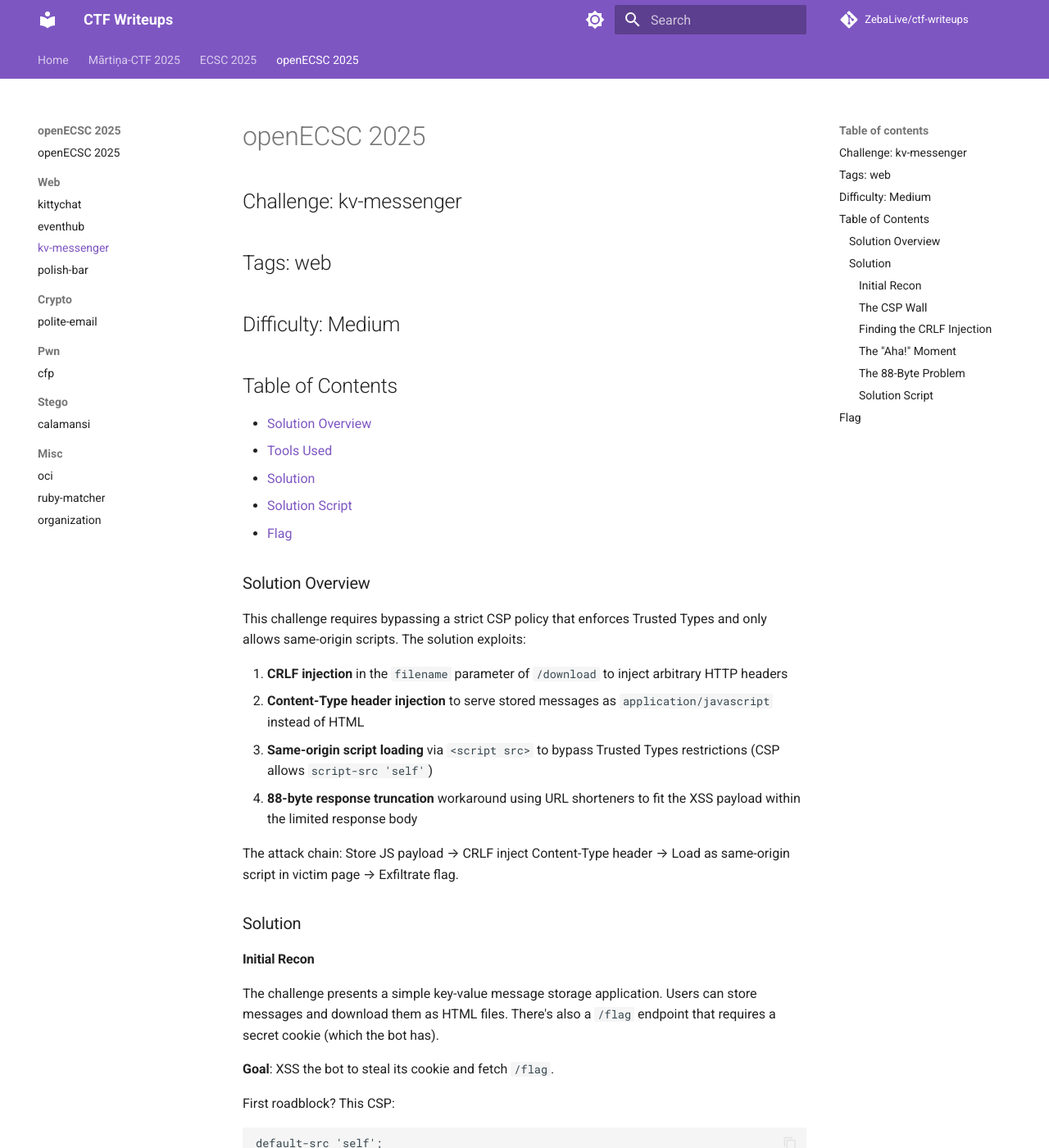
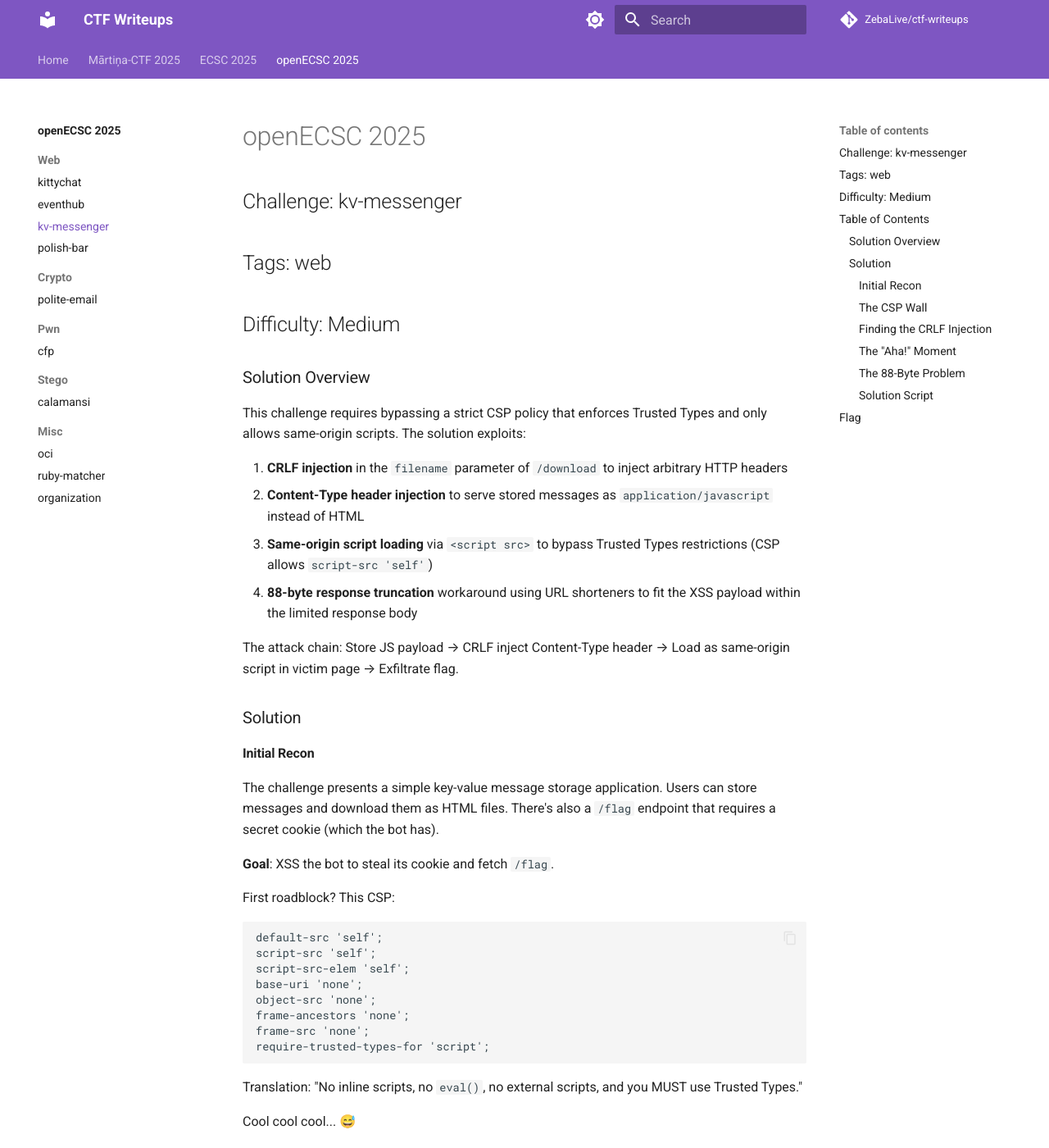
Before and after one commit to ZebaLive/ctf-writeups, an MkDocs documentation site: the page built from docs/2025/openecsc/web/kv-messenger/writeup.md, in a window 1280 px wide and 1400 px high. Shown: the whole window at 82% size. Built offline with MkDocs 1.6.1 and Material for MkDocs 9.7.7, drawn with Linux system fonts in a browser that asks for light colours; comment, search, counter and statistics services are not loaded.

Commit message:
update pages

```diff
--- a/docs/2025/openecsc/web/kv-messenger/writeup.md
+++ b/docs/2025/openecsc/web/kv-messenger/writeup.md
@@ -9,7 +9,6 @@
 ## Table of Contents
 
 - [Solution Overview](#solution-overview)
-- [Tools Used](#tools-used)
 - [Solution](#solution)
 - [Solution Script](#solution-script)
 - [Flag](#flag)
--- a/docs/stylesheets/extra.css
+++ b/docs/stylesheets/extra.css
@@ -1,4 +1,23 @@
-/* Hide "Table of Contents" heading while keeping auto-generated TOC */
-h2#table-of-contents {
-    display: none;
+/* Hide "Table of Contents" heading and the bullet list that follows it */
+article h2:has(#table-of-contents) {
+    display: none !important;
 }
+
+article h2:has(#table-of-contents) ~ ul:first-of-type {
+    display: none !important;
+}
+
+/* Fallback for browsers that don't support :has() */
+article h2#table-of-contents {
+    display: none !important;
+}
+
+article h2#table-of-contents + ul {
+    display: none !important;
+}
+
+/* More aggressive approach - hide the next ul after TOC heading */
+h2:has(#table-of-contents) + ul,
+h2#table-of-contents + ul {
+    display: none !important;
+}
--- a/mkdocs.yml
+++ b/mkdocs.yml
@@ -28,6 +28,7 @@
     - navigation.tabs
     - navigation.sections
     - navigation.expand
+    - navigation.indexes
     - navigation.top
     - search.suggest
     - search.highlight
@@ -53,6 +54,9 @@
   - toc:
       permalink: true
 
+extra_css:
+  - stylesheets/extra.css
+
 nav:
   - Home:
         - Home: index.md
@@ -60,19 +64,19 @@
         - ECSC 2025: 2025/ecsc/README.md
         - openECSC 2025: 2025/openecsc/README.md
   - Mārtiņa-CTF 2025:
-      - Overview: 2025/martina-ctf/README.md
+      - 2025/martina-ctf/README.md
       - Web:
           - Possibly secure 2003 webapp: 2025/martina-ctf/web/possibly-secure-2003-webapp/writeup.md
       - Misc:
           - Rewritten History: 2025/martina-ctf/misc/rewritten-history/writeup.md
   - ECSC 2025:
-      - Overview: 2025/ecsc/README.md
+      - 2025/ecsc/README.md
       - Web:
           - Flag Szop: 2025/ecsc/web/flag-szop/writeup.md
       - Misc:
           - Blue Mouse: 2025/ecsc/misc/blue-mouse/writeup.md
   - openECSC 2025:
-      - Overview: 2025/openecsc/README.md
+      - 2025/openecsc/README.md
       - Web:
           - kittychat: 2025/openecsc/web/kittychat/writeup.md
           - eventhub: 2025/openecsc/web/eventhub/writeup.md
```
Also changed, not shown: docs/index.md (+3 -3 lines).
